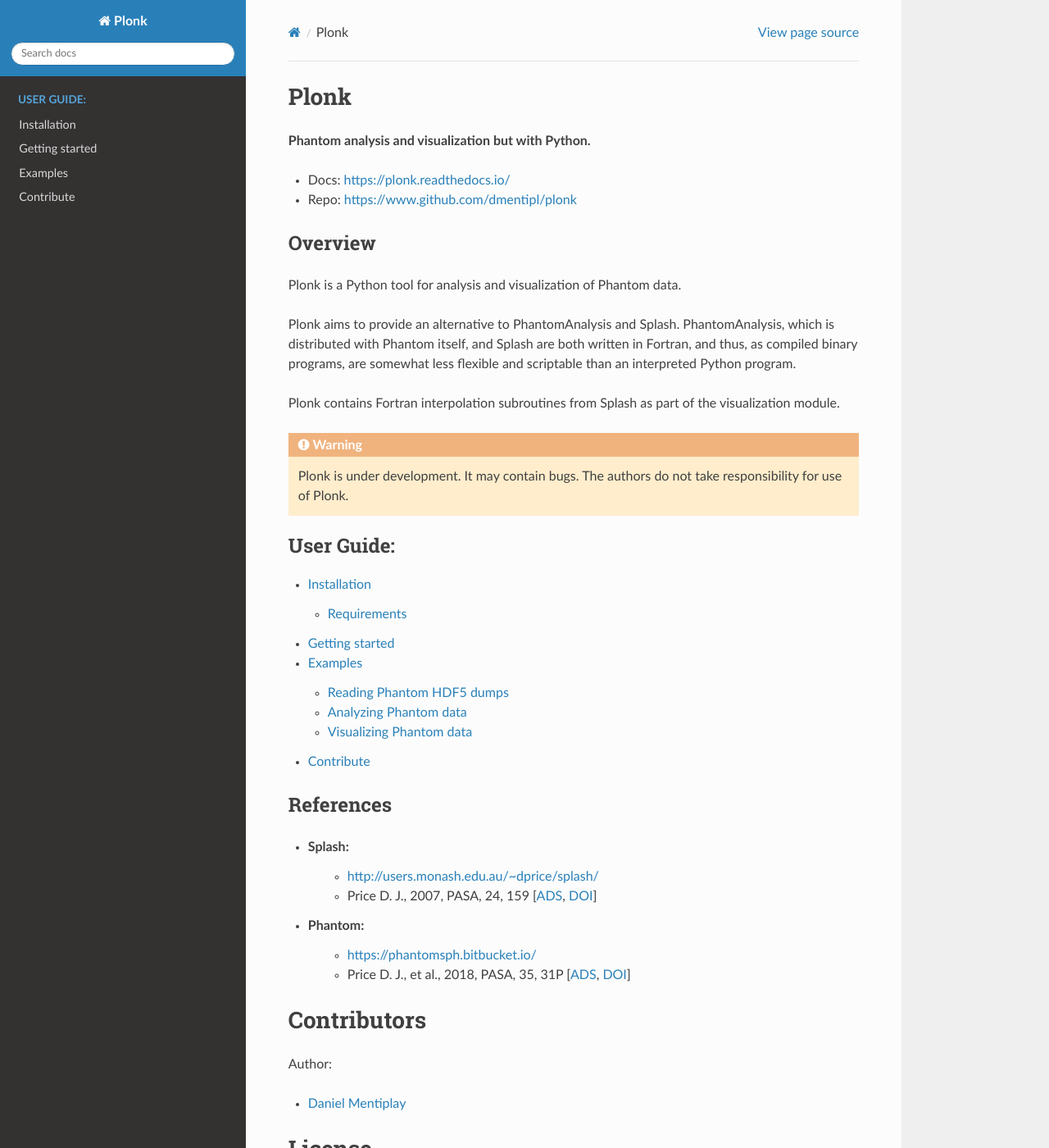
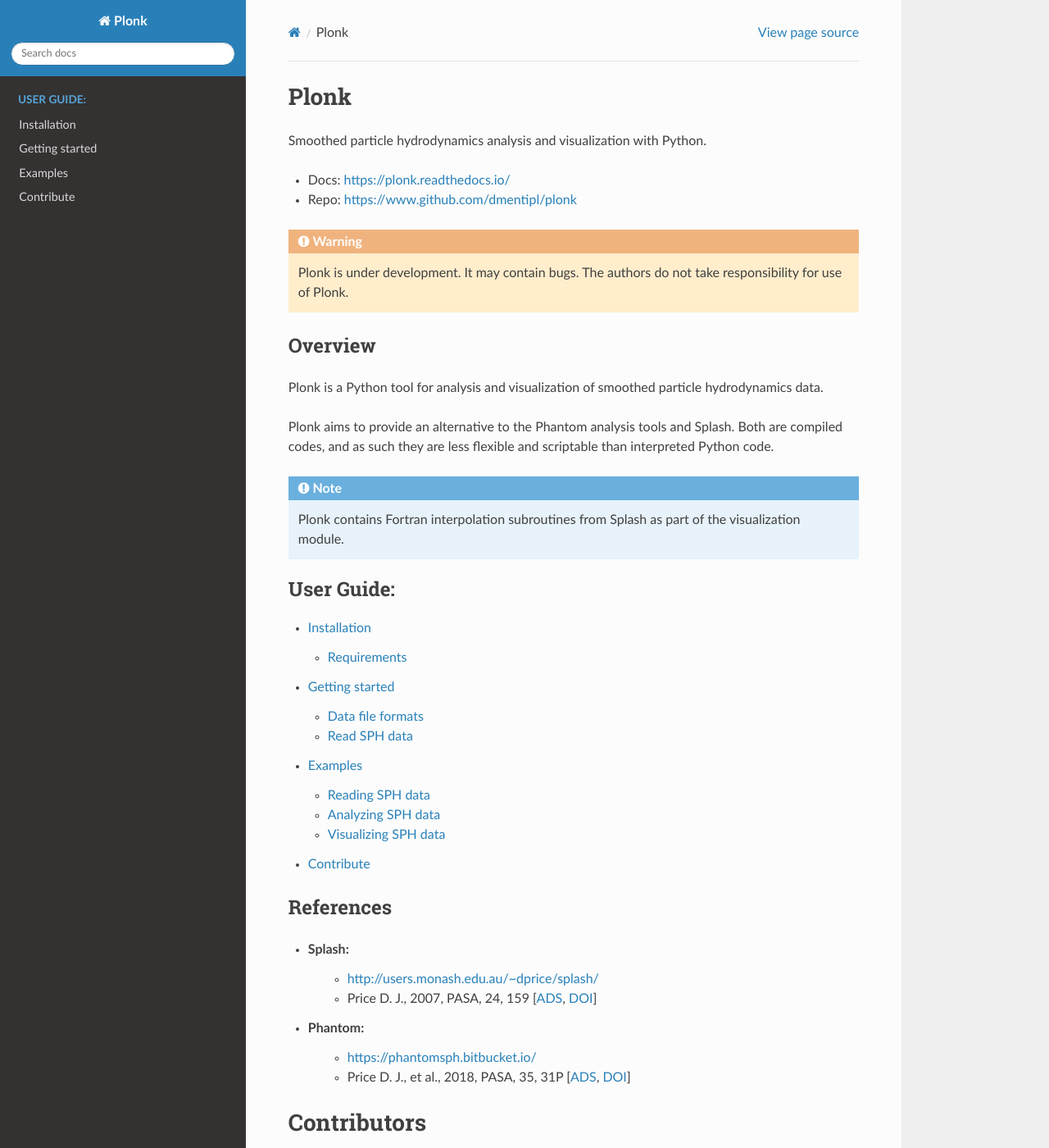
Before and after one commit to dmentipl/plonk, a Sphinx documentation site: the page built from docs/index.rst, in a window 1280 px wide and 1400 px high. Shown: the whole window at 82% size. Built offline with Sphinx 7.4.7 and the Read the Docs theme 2.0.0, drawn with Linux system fonts in a browser that asks for light colours; formulas are drawn with MathJax 3; some of the changed text lies outside the part shown.

Commit message:
[skip ci] Changing scope of project... Broaden scope to begin a general smoothed particle hydrodynamics analysis package. Reduce mention of Phantom as the only focus.
Former-commit-id: a53b83130a14005615a1130e1cdd7543c74cab08

```diff
--- a/docs/examples.rst
+++ b/docs/examples.rst
@@ -2,11 +2,11 @@
 Examples
 ========
 
---------------------------
-Reading Phantom HDF5 dumps
---------------------------
+----------------
+Reading SPH data
+----------------
 
-Here we demonstrate reading in a collection of Phantom HDF5 dump files, on which we will perform visualization and analysis.
+Here we demonstrate reading in a collection of Phantom HDF dump files, on which we will perform visualization and analysis.
 
 .. code:: ipython3
 
@@ -89,11 +89,11 @@ Similarly we have access to the sink particle data stored as a Pandas DataFrame.
 .. csv-table::
    :file: _static/sink.csv
 
-----------------------
-Analyzing Phantom data
-----------------------
+------------------
+Analyzing SPH data
+------------------
 
-We can perform analysis on Phantom data. Currently available is a function ``disc_analysis`` which is equivalent to the Phantom analysis module in ``analysis_disc.f90``.
+We can perform analysis on the SPH data. The function ``disc_analysis`` is equivalent to the Phantom analysis module available in ``analysis_disc.f90``.
 
 .. code:: ipython3
 
@@ -147,11 +147,11 @@ Now we can use the data in radial_averages to plot radially averaged quantities
 
 .. image:: _static/examples1.png
 
-------------------------
-Visualizing Phantom data
-------------------------
+--------------------
+Visualizing SPH data
+--------------------
 
-We can use highly-optimized Splash interpolation routines to visualize Phantom data.
+We can use highly-optimized Splash interpolation routines to visualize SPH data.
 
 .. code:: ipython3
 
--- a/docs/getting-started.rst
+++ b/docs/getting-started.rst
@@ -1,6 +1,20 @@
 ===============
 Getting started
 ===============
+
+-----------------
+Data file formats
+-----------------
+
+Plonk supports the following SPH file formats:
+
+* Phantom output in `HDF <https://en.wikipedia.org/wiki/Hierarchical_Data_Format>`_ form (as opposed to the sphNG-based Fortran binary format).
+
+.. note:: HDF output was added to Phantom as an option with git commit `9b22ded <https://bitbucket.org/danielprice/phantom/commits/9b22ded9e7b4d512966f2b2e4b84d693b1afc9e6>`_ on the 14th of March 2019. See the `Phantom wiki <https://bitbucket.org/danielprice/phantom/wiki/Home>`_ for instructions on how to compile with HDF output and to convert from the Fortran binary output.
+
+-------------
+Read SPH data
+-------------
 
 Say you have 50 dump files labelled ``disc_00000.h5, ...`` in the current directory. The following code loads data from each file into a Plonk Dump object and puts each object into a list::
 
--- a/docs/index.rst
+++ b/docs/index.rst
@@ -7,22 +7,22 @@
 Plonk
 =====
 
-**Phantom analysis and visualization but with Python.**
+Smoothed particle hydrodynamics analysis and visualization with Python.
 
 * Docs: https://plonk.readthedocs.io/
 * Repo: https://www.github.com/dmentipl/plonk
+
+.. warning:: Plonk is under development. It may contain bugs. The authors do not take responsibility for use of Plonk.
 
 --------
 Overview
 --------
 
-Plonk is a Python tool for analysis and visualization of Phantom data.
+Plonk is a Python tool for analysis and visualization of smoothed particle hydrodynamics data.
 
-Plonk aims to provide an alternative to PhantomAnalysis and Splash. PhantomAnalysis, which is distributed with Phantom itself, and Splash are both written in Fortran, and thus, as compiled binary programs, are somewhat less flexible and scriptable than an interpreted Python program.
+Plonk aims to provide an alternative to the Phantom analysis tools and Splash. Both are compiled codes, and as such they are less flexible and scriptable than interpreted Python code.
 
-Plonk contains Fortran interpolation subroutines from Splash as part of the visualization module.
-
-.. warning:: Plonk is under development. It may contain bugs. The authors do not take responsibility for use of Plonk.
+.. note:: Plonk contains Fortran interpolation subroutines from Splash as part of the visualization module.
 
 .. toctree::
    :maxdepth: 2
--- a/docs/installation.rst
+++ b/docs/installation.rst
@@ -13,7 +13,3 @@ Requirements
 ------------
 
 Plonk has Python requirements listed in `environment.yml <https://github.com/dmentipl/plonk/blob/master/environment.yml>`_ located in the git repository. These requirements are satisfied by Conda.
-
-.. note:: Plonk relies on Phantom output in `HDF <https://en.wikipedia.org/wiki/Hierarchical_Data_Format>`_ form (as opposed to the earlier Fortran binary output).
-
-HDF output was added to Phantom as an option with git commit `9b22ded <https://bitbucket.org/danielprice/phantom/commits/9b22ded9e7b4d512966f2b2e4b84d693b1afc9e6>`_ on the 14th of March 2019. See the `Phantom wiki <https://bitbucket.org/danielprice/phantom/wiki/Home>`_ for instructions on how to compile with HDF output and to convert earlier output.
--- a/setup.py
+++ b/setup.py
@@ -39,13 +39,16 @@ numpy
 pandas
 '''
 
+description = \
+    'Smoothed particle hydrodynamics analysis and visualization with Python.'
+
 setup(
     name='Plonk',
     version='0.1',
     author='Daniel Mentiplay',
     author_email='d.mentiplay@gmail.com',
     url='https://github.com/dmentipl/plonk',
-    description='Phantom analysis and visualization but with Python.',
+    description=description,
     packages=['plonk', 'plonk.analysis', 'plonk.tests', 'plonk.visualization'],
     license='MIT',
     install_requires=install_requires,
```
Also changed, not shown: other parts of docs/index.rst (+2 -0 lines), README.md (+6 -4 lines), plonk/__init__.py (+19 -0 lines), 6 other files.
